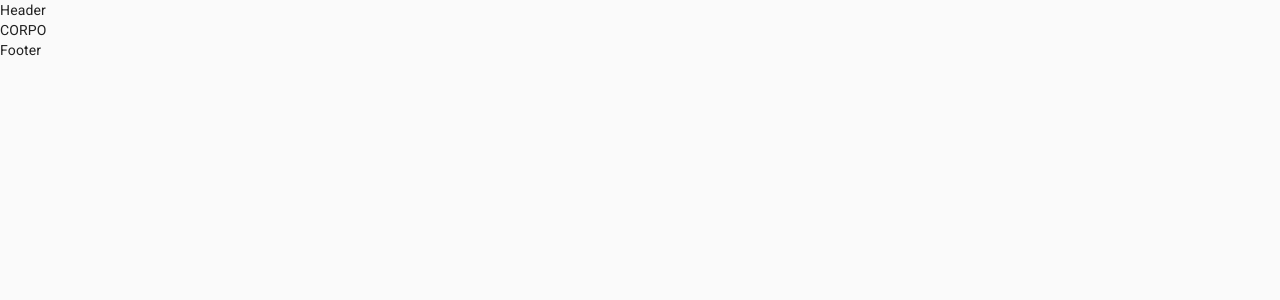
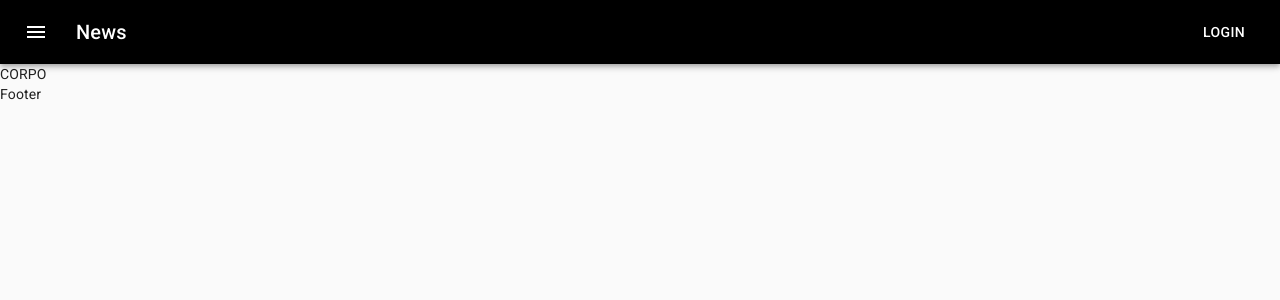
Before and after one commit to educwb/anunx, a Next.js app: page / in a window 1280 px wide. Shown: the top 300 px of the page. Built offline with nearby package versions, Linux system fonts and the light colour scheme.

Commit message:
adicionando exemplo Header material-ui

```diff
--- /dev/null
+++ b/src/components/Header.js
@@ -0,0 +1,40 @@
+import React from 'react';
+import { makeStyles } from '@material-ui/core/styles';
+import AppBar from '@material-ui/core/AppBar';
+import Toolbar from '@material-ui/core/Toolbar';
+import Typography from '@material-ui/core/Typography';
+import Button from '@material-ui/core/Button';
+import IconButton from '@material-ui/core/IconButton';
+import MenuIcon from '@material-ui/icons/Menu';
+
+const useStyles = makeStyles((theme) => ({
+  root: {
+    flexGrow: 1,
+  },
+  menuButton: {
+    marginRight: theme.spacing(2),
+  },
+  title: {
+    flexGrow: 1,
+  },
+}));
+
+export default function ButtonAppBar() {
+  const classes = useStyles();
+
+  return (
+    <div className={classes.root}>
+      <AppBar position="static">
+        <Toolbar>
+          <IconButton edge="start" className={classes.menuButton} color="inherit" aria-label="menu">
+            <MenuIcon />
+          </IconButton>
+          <Typography variant="h6" className={classes.title}>
+            News
+          </Typography>
+          <Button color="inherit">Login</Button>
+        </Toolbar>
+      </AppBar>
+    </div>
+  );
+}
--- a/src/templates/Default.js
+++ b/src/templates/Default.js
@@ -1,8 +1,9 @@
+import Header from '../components/Header'
 
 const Default = ({children}) => {
   return (
     <div>
-      <header>Header</header>
+      <Header />
       {children}
       <footer>Footer</footer>
     </div>
```
Also changed, not shown: notes-anunx.txt.
